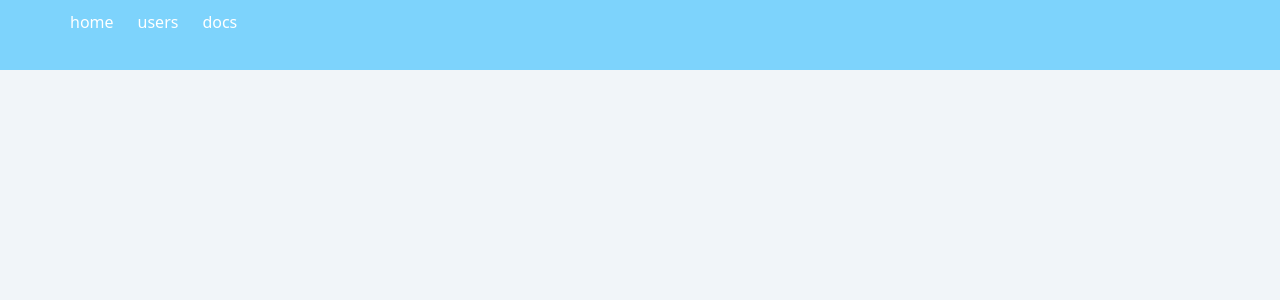
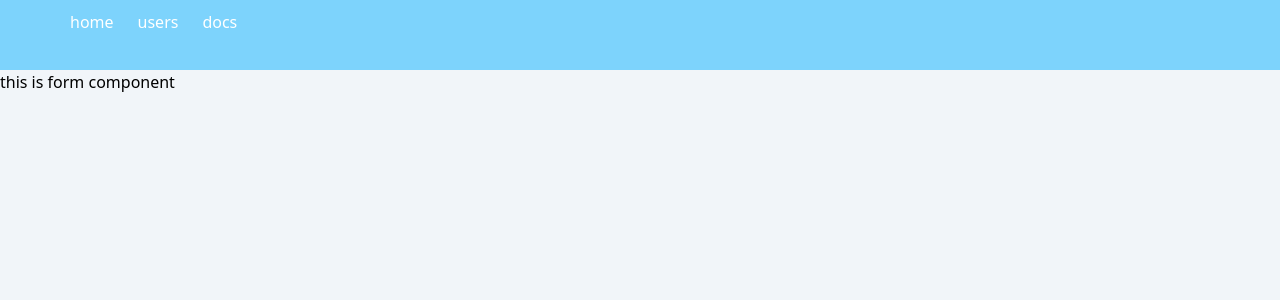
Before and after one commit to hibik17/housekeeping-repo, a Vue app: page / in a window 1280 px wide. Shown: the top 300 px of the page. Built offline with nearby package versions, Linux system fonts and the light colour scheme.

Commit message:
add form component

```diff
--- /dev/null
+++ b/src/components/Form.vue
@@ -0,0 +1,5 @@
+<script setup lang="ts"></script>
+
+<template>
+  <div>this is form component</div>
+</template>
--- a/src/views/Index.vue
+++ b/src/views/Index.vue
@@ -1,10 +1,15 @@
 <script setup lang="ts">
 // import component
 import Header from "../components/Header.vue";
+import Form from "../components/Form.vue";
 </script>
 
 <template>
   <div class="w-full min-h-screen bg-slate-100">
     <Header />
+    <div class="grid grid-cols-3">
+      <div class="col-span-1"><Form /></div>
+      <div class="col-span-2"></div>
+    </div>
   </div>
 </template>
```
